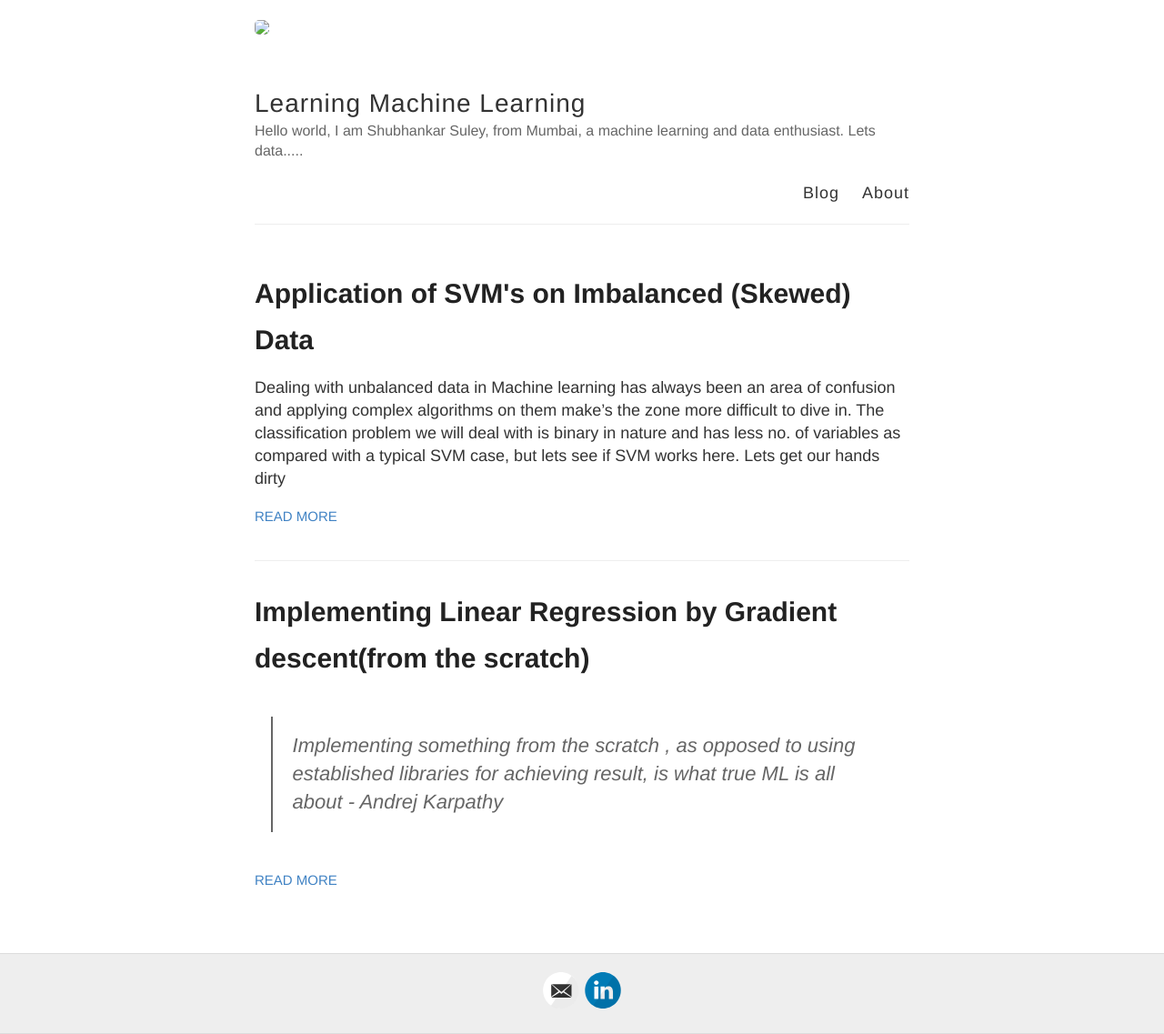
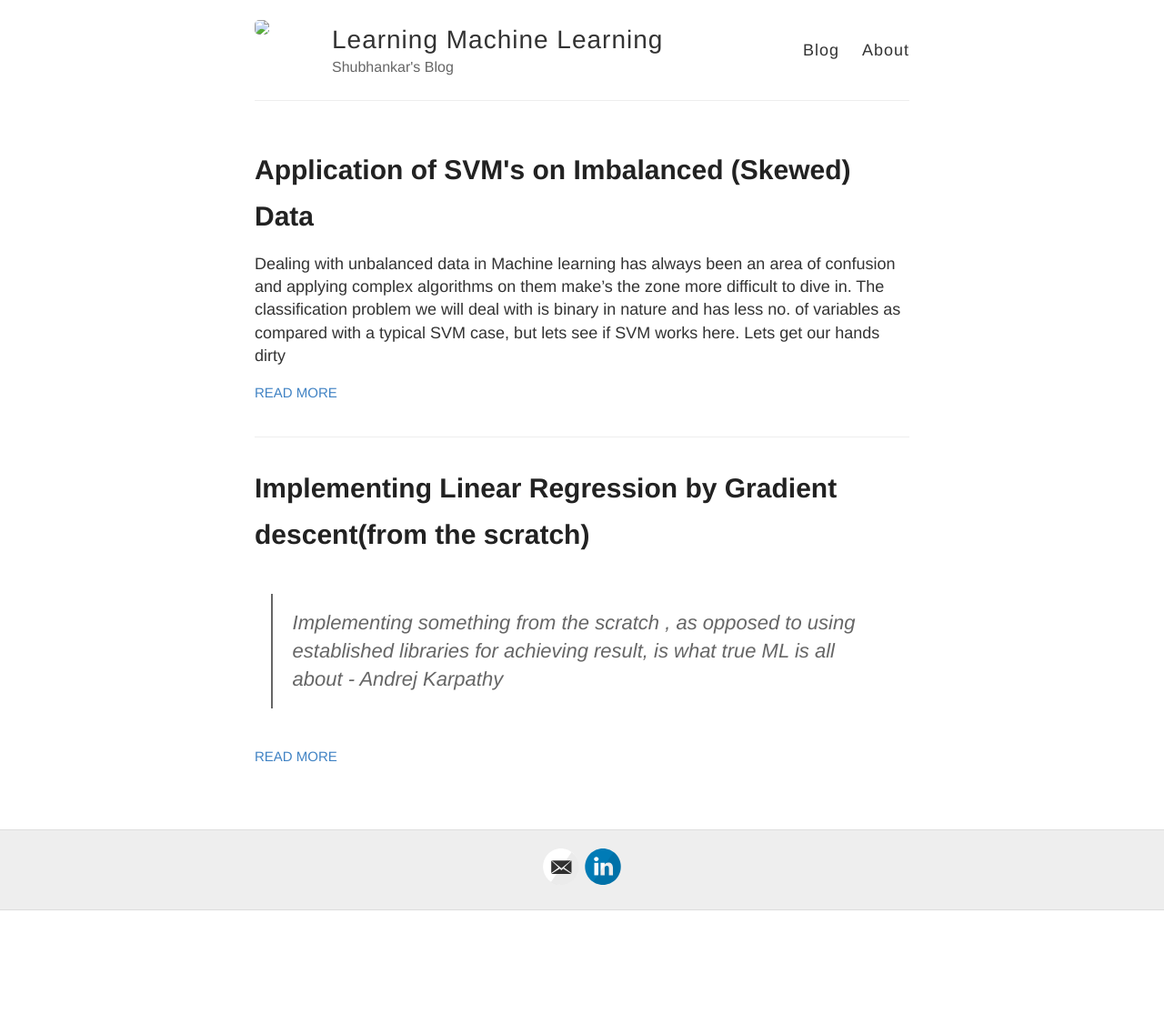
Before and after one commit to shubhankars135/shubhankars135.github.io, a Jekyll site: the page built from index.html, in a window 1280 px wide. Shown: the whole page at 91% size. Built offline with Jekyll 4.4.1, drawn with Linux system fonts in a browser that asks for light colours; after the commit the page ends 1001 px from its top, so only the background shows below that.

Commit message:
Update _config.yml

```diff
--- a/_config.yml
+++ b/_config.yml
@@ -6,10 +6,10 @@
 name: Learning Machine Learning
 
 # Short bio or description (displayed in the header)
-description: Hello world, I am Shubhankar Suley, from Mumbai, a machine learning and data enthusiast. Lets data.....
+description: Shubhankar's Blog
 
 # URL of your avatar or profile pic (you could use your GitHub profile pic)
-avatar:  shubhankars135.github.io/images/slr_grad.png
+avatar:  shubhankars135.github.io/images/download.jpeg
 
 #
 # Flags below are optional
```
